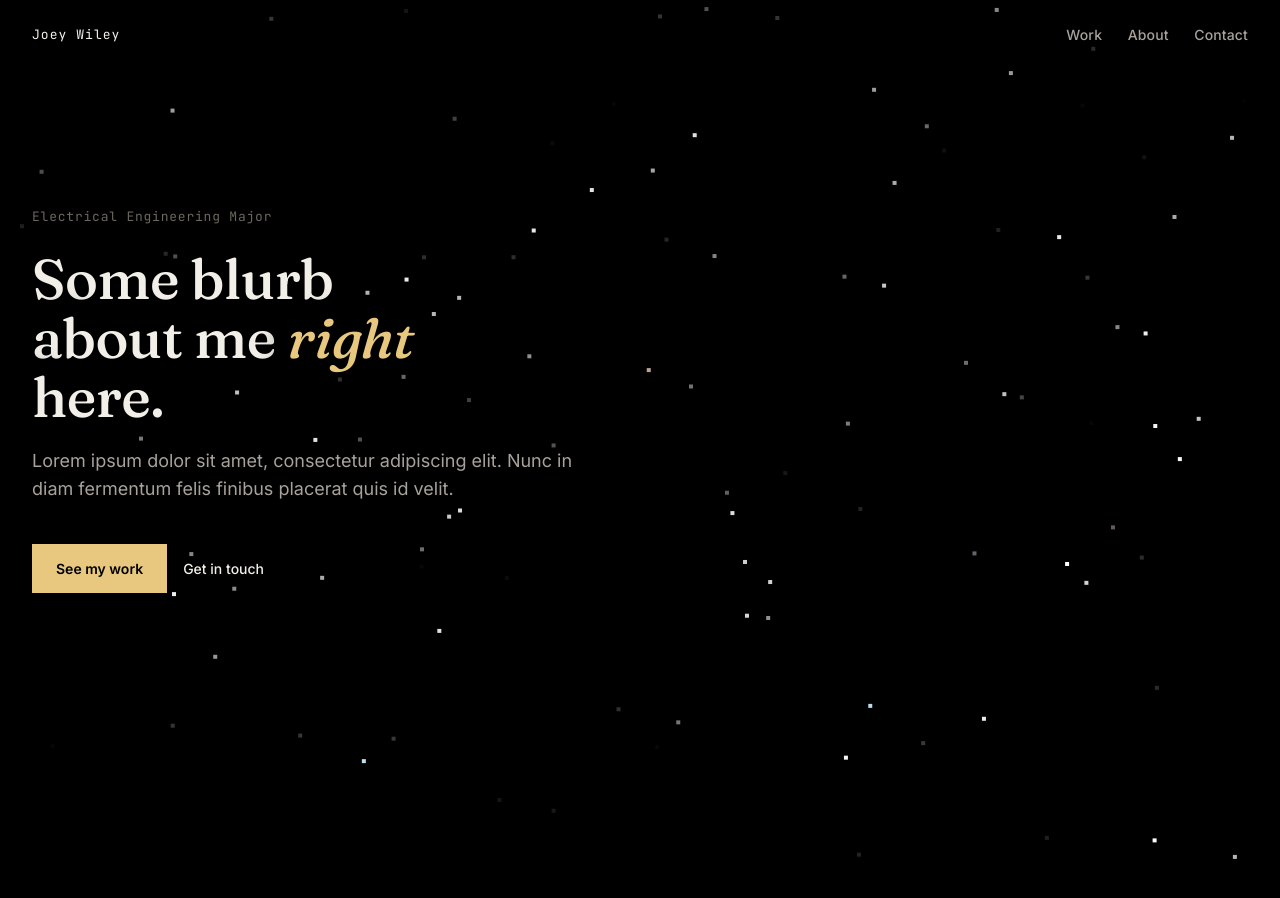
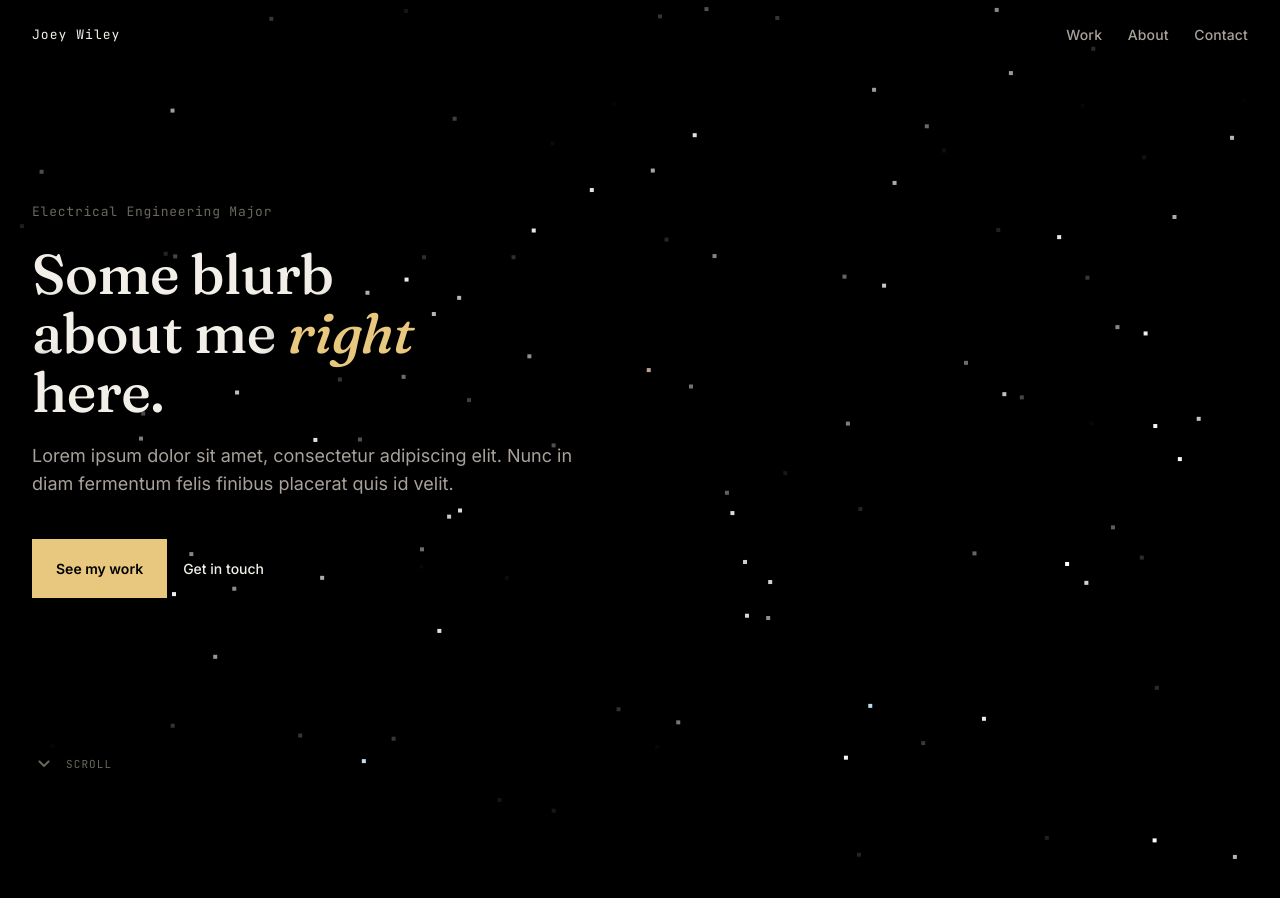
Before and after one commit to joeywiley/portfolio, a Vue app: page / in a window 1280 px wide. Shown: the top 898 px of the page. Built offline with nearby package versions, Linux system fonts and the light colour scheme.

Commit message:
fix: scroll hint showing at bottom of page

```diff
--- a/src/components/section/title/TitlePage.vue
+++ b/src/components/section/title/TitlePage.vue
@@ -7,10 +7,8 @@
       <a href="#work" class="btn-primary">See my work</a>
       <a href="#contact" class="btn-secondary">Get in touch</a>
     </div>
-    <div class="scroll-cue"></div>
+    <ScrollButton class="scroll-hint" icon="keyboard_arrow_down" label="SCROLL" section="work" />
   </div>
-
-  <ScrollButton class="scroll-hint" icon="keyboard_arrow_down" label="SCROLL" section="work" />
 </template>
 
 <script lang="ts" setup>
@@ -20,6 +18,7 @@ import ScrollButton from '@/components/common/ScrollButton.vue'
 <style lang="scss" scoped>
 .hero {
   display: flex;
+  position: relative;
   flex-direction: column;
   justify-content: center;
   padding: 0 $gutters-h;
@@ -71,6 +70,10 @@ import ScrollButton from '@/components/common/ScrollButton.vue'
   align-items: center;
   gap: 16px;
   margin-top: 40px;
+
+  .btn-primary {
+    padding: 1.5rem 2rem;
+  }
 }
 
 .scroll-hint {
```
